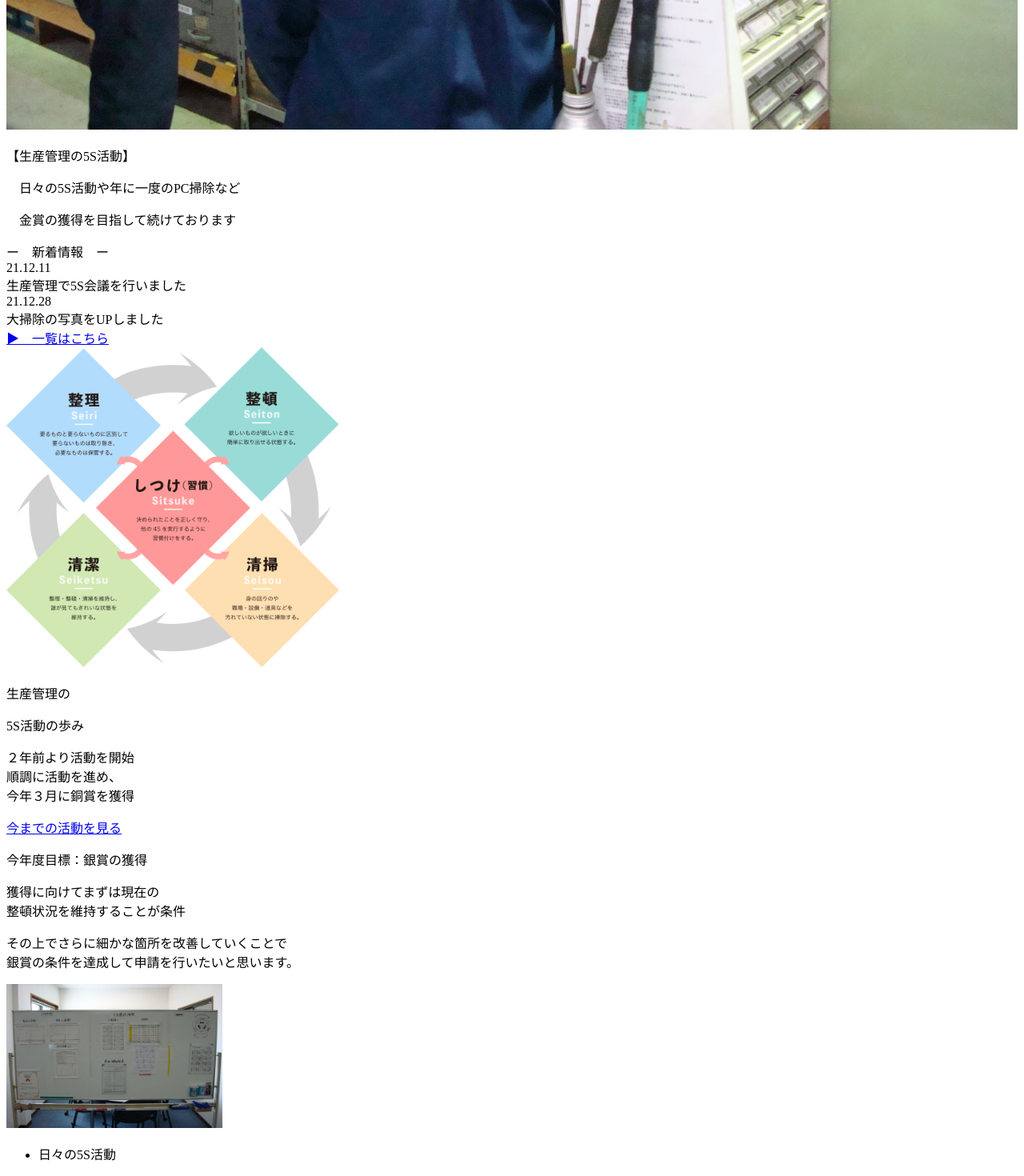
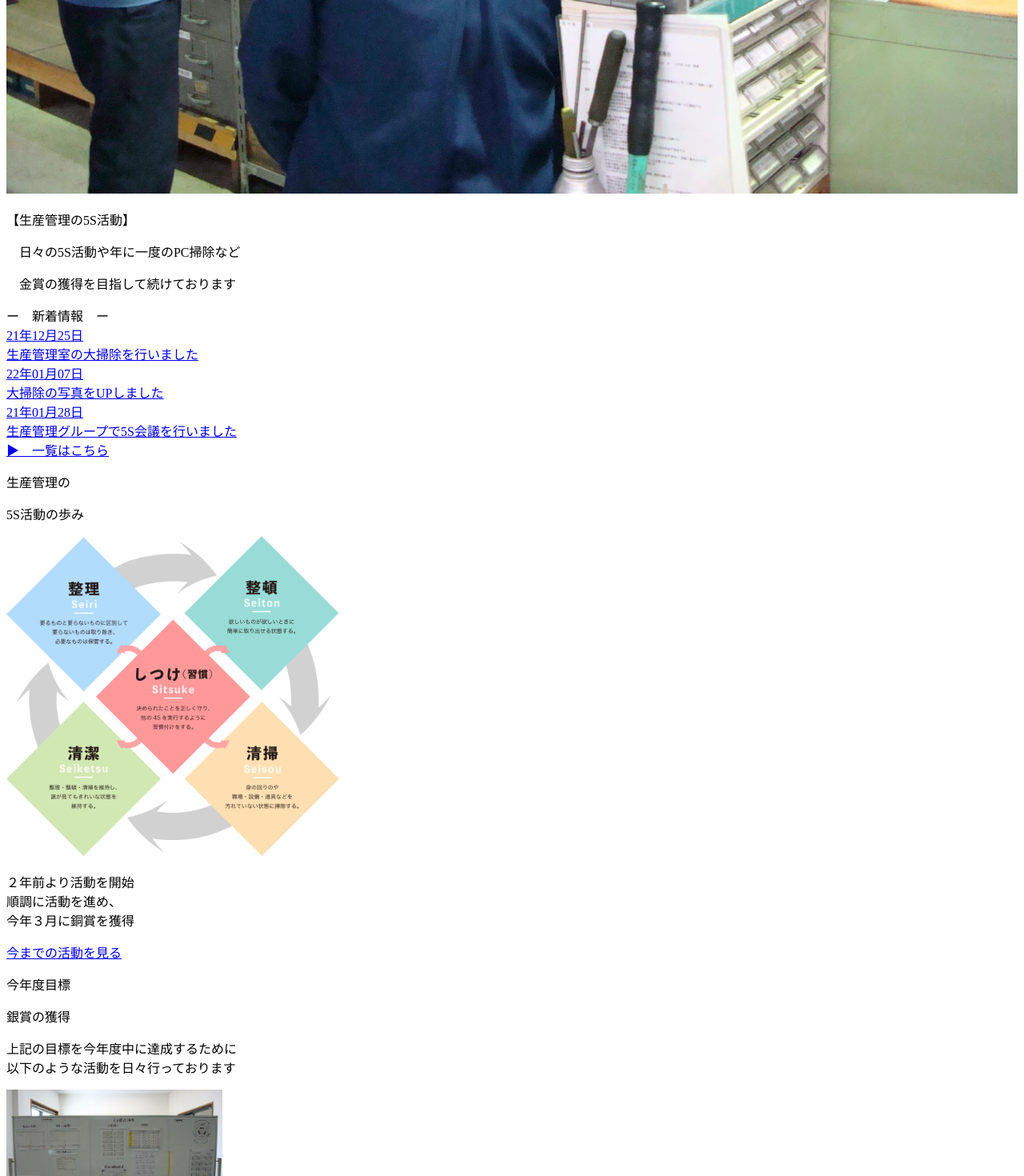
Before and after one commit to tetsu-hira/next-yamamo-farm, a Next.js app: page / in a window 1280 px wide. Shown: the part 1330-2800 px from the top of the page at 80% size. Built offline with nearby package versions, Linux system fonts and the light colour scheme.

Commit message:
スマホUIの作成

```diff
--- a/src/pages/index.tsx
+++ b/src/pages/index.tsx
@@ -30,12 +30,12 @@ type Item = {
 const Home: NextPage = () => {
   const itemList: Item[] = [
     {
-      title: '日々の5S活動',
+      title: '年度目標の見える化',
       content:
         '生産管理室のホワイトボードに計画予定を貼って活動内容の意識を図ったり、前月の実績やクロスパトロールの結果を貼って進捗を見える化しています。',
     },
     {
-      title: '年に一度のPC清掃',
+      title: '仕事道具の維持管理活動',
       content:
         '昨年より年に一度の大掃除と別に予定日を設けて、生産管理室で使っているデスクトップPCの清掃を行うことで仕事道具の維持管理を行っております。',
     },
@@ -45,6 +45,7 @@ const Home: NextPage = () => {
         '日々の整理整頓や清掃だけでなく、地震時にPCが倒れてこないようにするなどの安全対策も5S活動の一環として行うことで、より良い職場を作ります。',
     },
   ];
+
   const introList: string[] = [
     '【生産管理の5S活動】',
     '　日々の5S活動や年に一度のPC掃除など',
@@ -60,6 +61,21 @@ const Home: NextPage = () => {
     threshold: [1],
     triggerOnce: true,
   });
+
+  const infoList: Item[] = [
+    {
+      title: '21年12月25日',
+      content: '生産管理室の大掃除を行いました',
+    },
+    {
+      title: '22年01月07日',
+      content: '大掃除の写真をUPしました',
+    },
+    {
+      title: '21年01月28日',
+      content: '生産管理グループで5S会議を行いました',
+    },
+  ];
 
   const variants = {
     moved: { y: 0 },
@@ -129,33 +145,47 @@ const Home: NextPage = () => {
         </div>
         <motion.div
           ref={ref}
-          className='-mt-2'
+          className='mt-16 shadow bg-white'
           initial='hidden'
           animate={controls}
           variants={variants}
           transition={{ duration: 1 }}
         >
-          <div className='bg-red-300 sm:py-4 py-1 sm:text-xl text-center'>ー　新着情報　ー</div>
-          <div className='bg-white pt-4 shadow'>
-            <div className='text-red-500 font-bold sm:text-base text-sm'>21.12.11</div>
-            <div className='sm:text-xl ml-2 mb-3'>生産管理で5S会議を行いました</div>
-            <div className='text-red-500 font-bold sm:text-base text-sm'>21.12.28</div>
-            <div className='sm:text-xl ml-2 mb-3'>大掃除の写真をUPしました</div>
+          <div className='sm:py-4 py-3 sm:text-xl text-center border-b'>ー　新着情報　ー</div>
+          <div className=''>
+            {infoList.map((info: any, index: number) => (
+              <Link href='/' key={index}>
+                <a className='flex w-full justify-between border-b'>
+                  <div className='pb-2 pt-3 pl-6 w-full'>
+                    <div className='text-xs leading-none'>{info.title}</div>
+                    <div>{info.content}</div>
+                  </div>
+                  <div className='w-8 block m-auto'>
+                    <div className='w-3 h-3 border rotate-45 border-t-black border-r-black border-b-transparent border-l-transparent text-left'></div>
+                  </div>
+                </a>
+              </Link>
+            ))}
             <Link href='/'>
-              <a className='sm:mt-16 block ml-8 sm:pb-4 pb-2 sm:text-base text-xs'>
+              <a className='sm:mt-16 block mr-4 sm:pb-4 py-2 sm:text-base text-xs text-right'>
                 ▶　一覧はこちら
               </a>
             </Link>
           </div>
         </motion.div>
         <motion.div
-          className='flex my-16 sm:my-16 text-center justify-center bg-white shadow p-2'
+          className='sm:flex my-16 sm:my-16 text-center justify-center bg-white p-2 shadow'
           initial='hidden'
           // animate={controls}
           variants={opacityVariants}
           transition={{ duration: 1 }}
         >
-          <div className='sm:min-w-max w-1/2'>
+          <div>
+            <div className='my-auto text-center sm:pl-24 sm:min-w-max sm:w-1/2'>
+              <p className='sm:text-2xl'>生産管理の</p>
+              <p className='sm:text-5xl text-xl font-bold sm:pb-8 pb-2'>5S活動の歩み</p>
+            </div>
+            <div className='sm:min-w-max sm:w-1/2 w-3/4 m-auto my-2'>
               <Link href='/'>
                 <a>
                   <Image
@@ -168,9 +198,8 @@ const Home: NextPage = () => {
                 </a>
               </Link>
             </div>
-          <div className='my-auto text-center sm:pl-24 sm:min-w-max w-1/2'>
-            <p className='sm:text-2xl'>生産管理の</p>
-            <p className='sm:text-5xl text-xl font-bold sm:pb-8 pb-2'>5S活動の歩み</p>
+            <div className='flex m-auto justify-center'>
+              <div className='w-1/2'>
                 <p className='sm:text-2xl sm:leading-8'>
                   ２年前より活動を開始
                   <br />
@@ -179,46 +208,41 @@ const Home: NextPage = () => {
                   今年３月に銅賞を獲得
                 </p>
               </div>
-        </motion.div>
-        <div className='sm:mt-28 sm:h-24 flex'>
+              <div className='sm:mt-28 sm:h-24 sm:flex w-1/2 m-auto'>
                 <Link href='/'>
-            <a className='bg-red-200 text-white block mx-auto py-3 px-6 rounded-full shadow-md hover:bg-white hover:text-blue-300 sm:duration-700'>
+                  <a className='bg-red-400 text-white block mx-auto py-3 px-6 rounded-full shadow sm:hover:bg-white sm:hover:text-blue-300 sm:duration-700 w-44'>
                     今までの活動を見る
                   </a>
                 </Link>
               </div>
+            </div>
+          </div>
+        </motion.div>
         <div className='sm:mt-24 py-4 mt-16 text-center mb-16 sm:min-w-max bg-white shadow'>
-          <p className='text-2xl sm:text-4xl font-bold'>今年度目標：銀賞の獲得</p>
-          <p className='text-xl sm:text-2xl font-bold leading-8 sm:leading-10 my-4 sm:my-8 text-red-500'>
-            獲得に向けてまずは現在の
+          <div className='my-auto text-center sm:pl-24 sm:min-w-max sm:w-1/2'>
+            <p className='sm:text-2xl'>今年度目標</p>
+            <p className='sm:text-5xl text-xl font-bold sm:pb-8 pb-2'>銀賞の獲得</p>
+          </div>
+          <div>
+            <p className='sm:text-xl sm:leading-8'>
+              上記の目標を今年度中に達成するために
               <br />
-            整頓状況を維持することが条件
-          </p>
-          <p className='sm:text-xl sm:leading-8'>
-            その上でさらに細かな箇所を改善していくことで
-            <br />
-            銀賞の条件を達成して申請を行いたいと思います。
+              以下のような活動を日々行っております
             </p>
           </div>
-        <div className='mt-8 p-4 sm:pb-4 mx-auto bg-white shadow'>
+          <div className='sm:mt-8 p-4 sm:pb-4 mx-auto'>
             {itemList.map((item: any, index: number) => (
               <div
-              className='sm:flex bg-lime-100 mt-16 p-6 w-fit mx-auto shadow-beta'
                 key={item.title}
+                className='bg-lime-100 sm:mt-16 p-4 w-fit mx-auto shadow-beta mb-6'
               >
+                <div className='flex '>
                   {index % 2 !== 0 && (
-                <ul className='text-center m-auto sm:w-96 w-1/2'>
-                  <li key={index}>
-                    <p key={item.title} className='sm:text-3xl pb-4 font-bold'>
+                    <p key={item.title} className='sm:text-3xl font-bold text-xl m-auto pr-4 w-60'>
                       {item.title}
                     </p>
-                    <p key={item.content} className='sm:text-xl mr-6 text-left'>
-                      {item.content}
-                    </p>
-                  </li>
-                </ul>
                   )}
-              <div className='sm:min-w-max w-auto'>
+                  <div className='sm:min-w-max w-full'>
                     <Image
                       src={'/main' + (index + 1) + '.jpg'}
                       width={270}
@@ -227,38 +251,33 @@ const Home: NextPage = () => {
                     />
                   </div>
                   {index % 2 === 0 && (
-                <ul className='text-center m-auto sm:w-96 w-1/2'>
-                  <li key={index}>
-                    <p key={item.title} className='sm:text-3xl pb-4 font-bold'>
+                    <p key={item.title} className='sm:text-3xl font-bold text-xl m-auto pl-4 w-60'>
                       {item.title}
                     </p>
-                    <p key={item.content} className='sm:text-xl ml-6 text-left'>
+                  )}
+                </div>
+                <p key={item.content} className='sm:text-xl m-auto mt-4 text-left'>
                   {item.content}
                 </p>
-                  </li>
-                </ul>
-              )}
               </div>
             ))}
           </div>
-        <div className='bg-gray-200 mt-16 h-24 flex'>
-          <Link href='/'>
-            <a className='bg-blue-300 text-white block my-6 mx-auto py-3 px-6 rounded-full shadow-md hover:bg-white hover:text-blue-300 duration-700'>
-              今までの活動を見る
-            </a>
-          </Link>
         </div>
-        <div className='mt-24 text-center mb-8 sm:min-w-max'>
-          <p className='text-4xl font-bold'>金賞までの道のり</p>
-          <p className='text-xl leading-8 mt-8'>
+        <div className='mt-24 py-4 text-center mb-8 sm:min-w-max bg-white shadow'>
+          <div className='my-auto text-center sm:pl-24 sm:min-w-max sm:w-1/2'>
+            <p className='sm:text-2xl'>最終目標となる</p>
+            <p className='sm:text-5xl text-xl font-bold sm:pb-8 pb-2'>金賞までの道のり</p>
+          </div>
+          <div>
+            <p className='sm:text-xl sm:leading-8'>
               生産管理グループは今まで5S活動を行ってこなかったため、
               <br />
               昨年度より長期的な最終目標として
               <br />
-            金賞の獲得を掲げて活動を続けております。
+              金賞の獲得を掲げて日々の活動を続けております。
             </p>
           </div>
-        <div className='w-2/3 m-auto mb-12'>
+          <div className='w-11/12 m-auto my-8'>
             <Swiper
               effect={'coverflow'}
               grabCursor={true}
@@ -279,20 +298,40 @@ const Home: NextPage = () => {
               {images.map((src: string, index: number) => {
                 return (
                   <SwiperSlide key={`${index}`}>
-                  <Image src={src} layout='responsive' width={640} height={400} alt='test_image' />
+                    <Image
+                      src={src}
+                      layout='responsive'
+                      width={640}
+                      height={400}
+                      alt='test_image'
+                    />
                   </SwiperSlide>
                 );
               })}
             </Swiper>
           </div>
-        <div className='mt-24 text-center sm:min-w-max bg-gray-200 py-6'>
-          <p className='text-4xl font-bold'>最後に</p>
-          <p className='text-2xl leading-10 mt-8 font-bold'>「３年間で金賞を獲得する」</p>
-          <p className='text-xl mt-4'>
+          <div className='sm:mt-28 sm:h-24 sm:flex w-1/2 m-auto'>
+            <Link href='/'>
+              <a className='bg-red-400 text-white block mx-auto py-3 px-6 rounded-full shadow sm:hover:bg-white sm:hover:text-blue-300 sm:duration-700 w-44'>
+                過去の活動一覧
+              </a>
+            </Link>
+          </div>
+        </div>
+        <div className='mt-24 text-center sm:min-w-max bg-white shadow py-6'>
+          <div className='my-auto text-center sm:pl-24 sm:min-w-max sm:w-1/2'>
+            <p className='sm:text-2xl'>最後に</p>
+            <p className='sm:text-5xl text-xl font-bold sm:pb-8 pb-2'>「３年間で金賞を獲得する」</p>
+          </div>
+          <div className='w-4/5 m-auto'>
+            <p className='sm:text-xl sm:leading-8'>
               私たちは上記の目標に向けて日々活動を続けており、そのための通過点が銅賞、銀賞です。
+              <br />
+              今まで行ってきた活動はそのための一歩です。
+              <br />
+              本サイトにてその履歴をご覧ください。
             </p>
-          <p className='pt-4 text-xl'>今まで行ってきた活動はそのための一歩です。</p>
-          <p className='pt-4 text-xl'>本サイトにてその軌跡をご確認ください。</p>
+          </div>
         </div>
         <div>
           <Image
```
Also changed, not shown: src/components/hamburger.tsx (+4 -4 lines), src/components/header.tsx (+17 -1 lines). Lines whose indentation alone changed are shown as unchanged.
